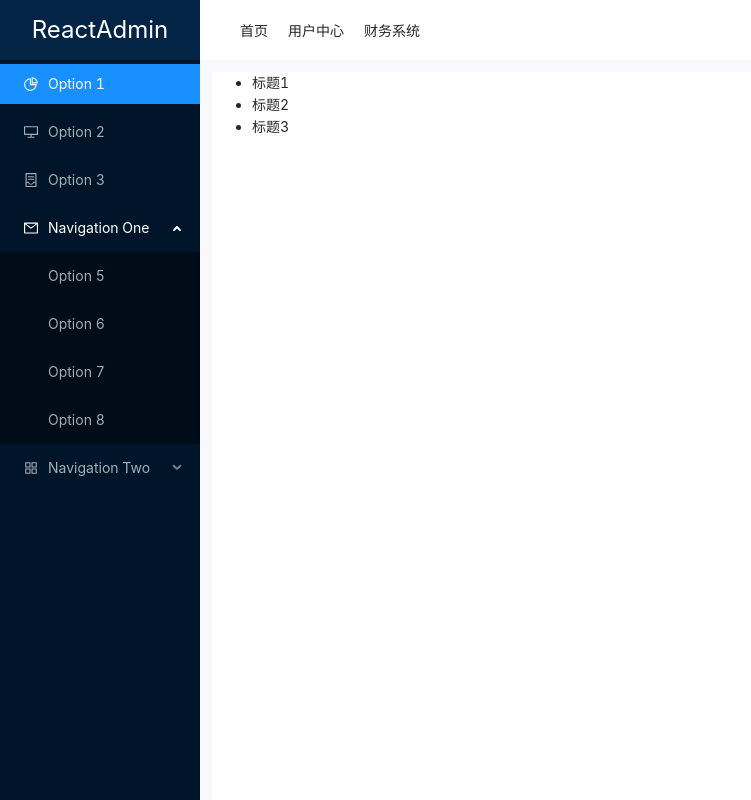
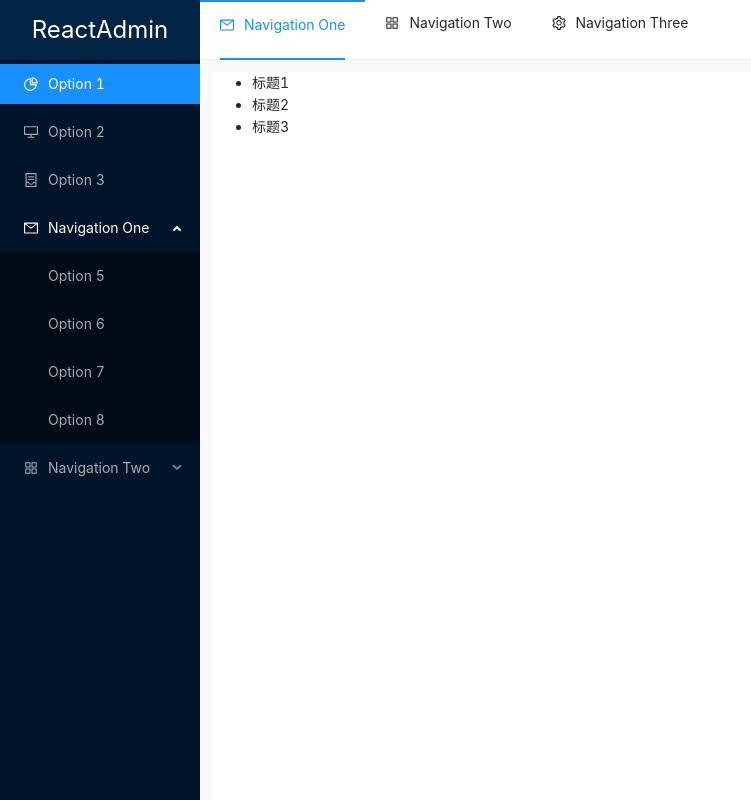
Before and after one commit to windboy3699/antadmin, a React (Create React App) app: page /home/all in a window 1280 px wide. Shown: the whole page, without its empty margins (0-751 px from the left). Built offline with nearby package versions, Linux system fonts and the light colour scheme.

Commit message:
update header nav

```diff
--- a/src/App.css
+++ b/src/App.css
@@ -32,15 +32,20 @@
 
 .header-nav {
   position: absolute!important;
-  top: 20px;
   left: 0;
 }
 
 .header-nav li {
   float: left;
   margin-right: 20px;
+  padding-top: 20px;
   list-style-type: none;
   font-size: 14px;
+}
+
+.header-nav li.high-light {
+  padding-top: 18px;
+  border-top: 2px solid #1890ff;
 }
 
 .main-wrap {
--- a/src/components/Header.js
+++ b/src/components/Header.js
@@ -1,15 +1,37 @@
 import React, { Component } from 'react';
 import { Link } from 'react-router-dom';
+import { Menu } from 'antd';
+import { MailOutlined, AppstoreOutlined, SettingOutlined } from '@ant-design/icons';
+import '../cover.css';
+
+const { SubMenu } = Menu;
 
 class Header extends Component {
+
+    state = {
+        current: 'mail',
+    };
+
+    handleClick = e => {
+        console.log('click ', e);
+        this.setState({ current: e.key });
+    };
+
     render() {
+        const { current } = this.state;
         return (
             <div className="header-wrap">
-                <ul className="header-nav">
-                    <li>首页</li>
-                    <li>用户中心</li>
-                    <li>财务系统</li>
-                </ul>
+                <Menu onClick={this.handleClick} selectedKeys={[current]} mode="horizontal">
+                    <Menu.Item key="mail" icon={<MailOutlined />} className="xxxdddyy">
+                    Navigation One
+                    </Menu.Item>
+                    <Menu.Item key="appstore" icon={<AppstoreOutlined />}>
+                        Navigation Two
+                    </Menu.Item>
+                    <Menu.Item key="setting" icon={<SettingOutlined />}>
+                        Navigation Three
+                    </Menu.Item>
+                </Menu>
             </div>
         )
     }
--- /dev/null
+++ b/src/cover.css
@@ -0,0 +1,6 @@
+.xxxdddyy {
+
+      border-top: 2px solid #1890ff;
+      border-bottom: 0px;
+
+}
```
